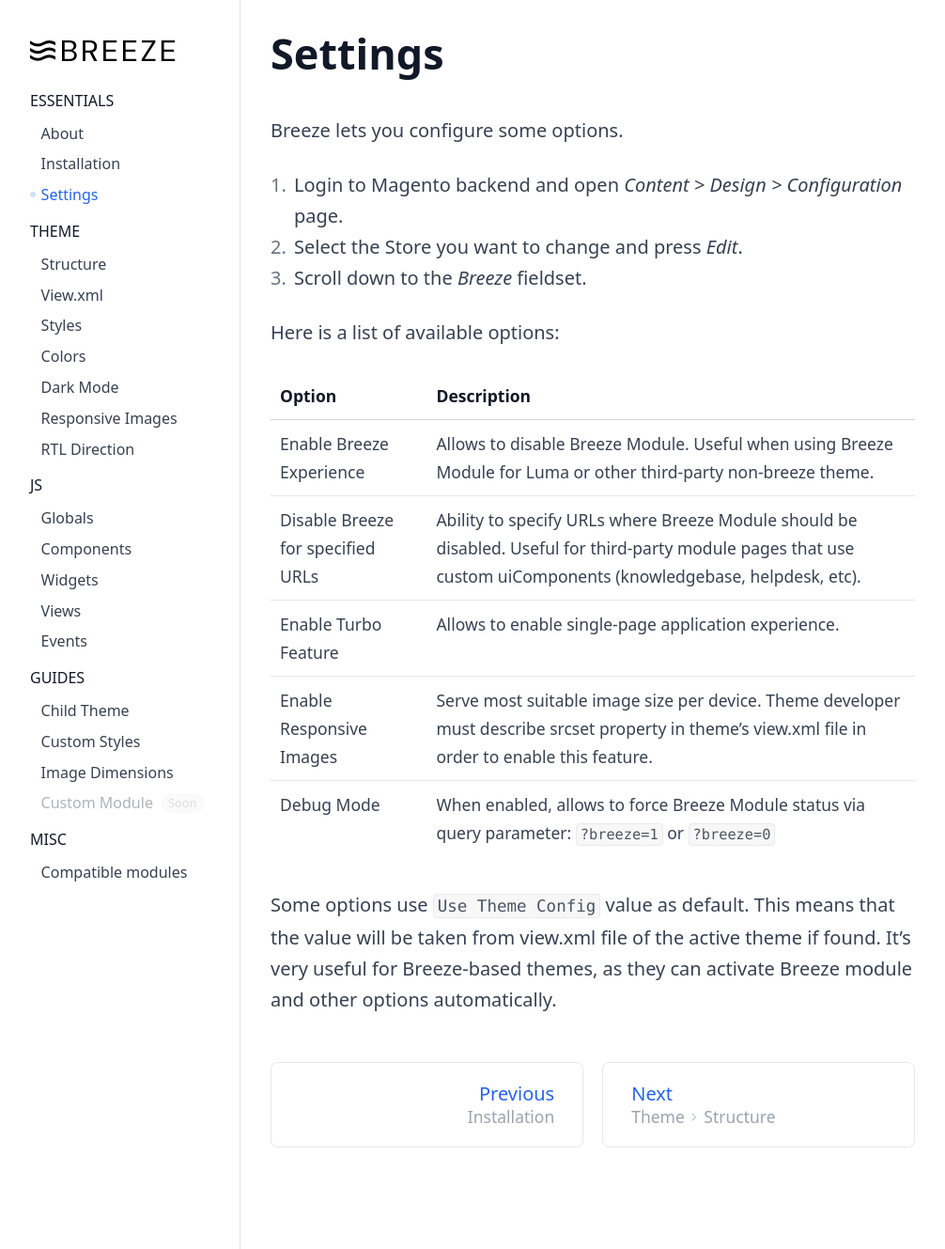
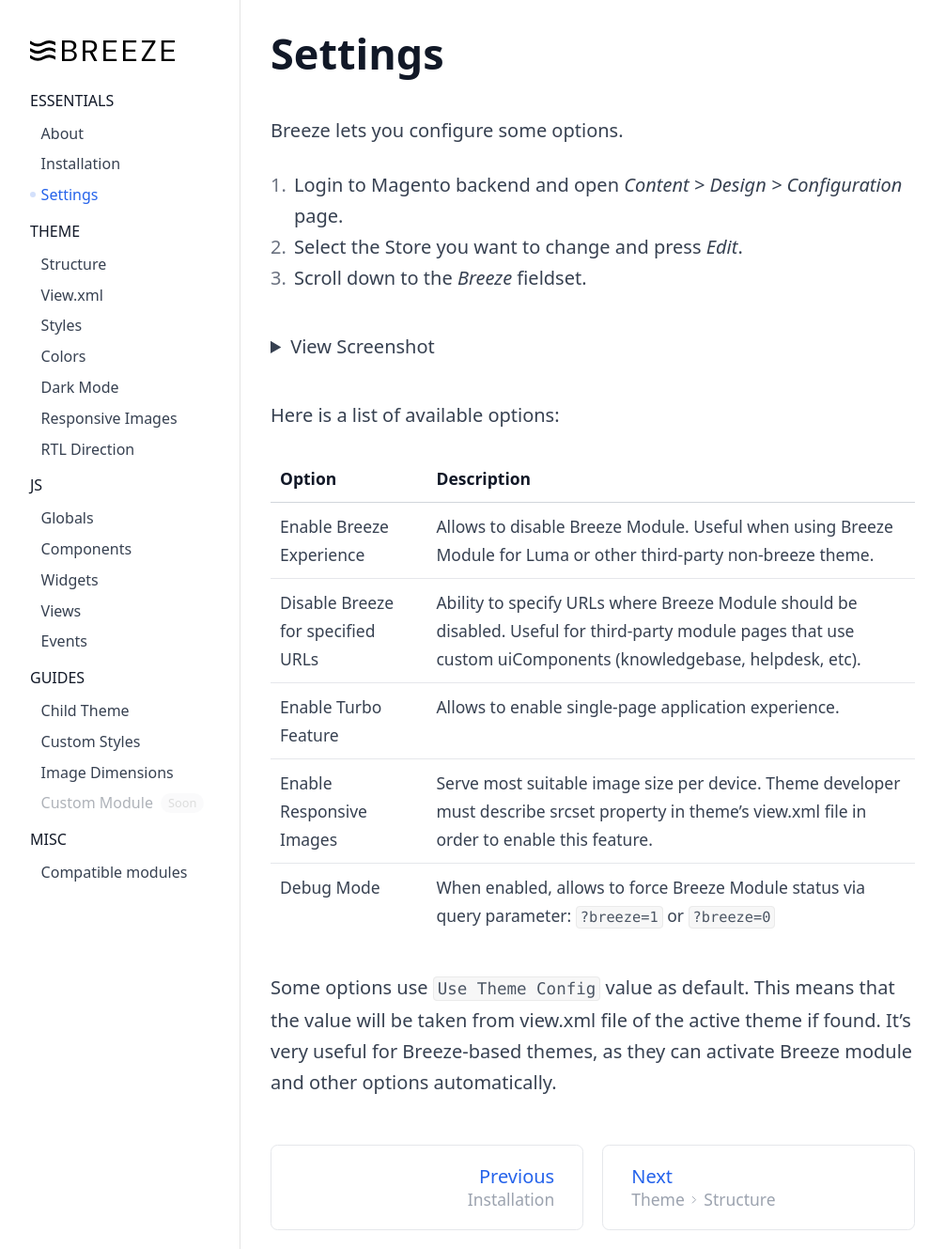
Before and after one commit to breezefront/breezefront.com, a Jekyll site: the page built from collections/_essentials/settings.md, in a window 1280 px wide and 1329 px high. Shown: the whole window at 94% size, without its empty margins (0-1006 px from the left). Built offline with Jekyll 4.4.1, drawn with Linux system fonts in a browser that asks for light colours.

Commit message:
Added screenshot to the settings page

```diff
--- a/collections/_essentials/settings.md
+++ b/collections/_essentials/settings.md
@@ -13,6 +13,11 @@ Breeze lets you configure some options.
  2. Select the Store you want to change and press _Edit_.
  3. Scroll down to the _Breeze_ fieldset.
 
+<details>
+    <summary>View Screenshot</summary>
+    <img src="{{ '/assets/img/settings.webp' | relative_url }}" width="697" height="545" alt="Settings Screenshot" loading="lazy"/>
+</details>
+
 Here is a list of available options:
 
 Option                              | Description
```
Also changed, not shown: assets/img/settings.webp (added).
